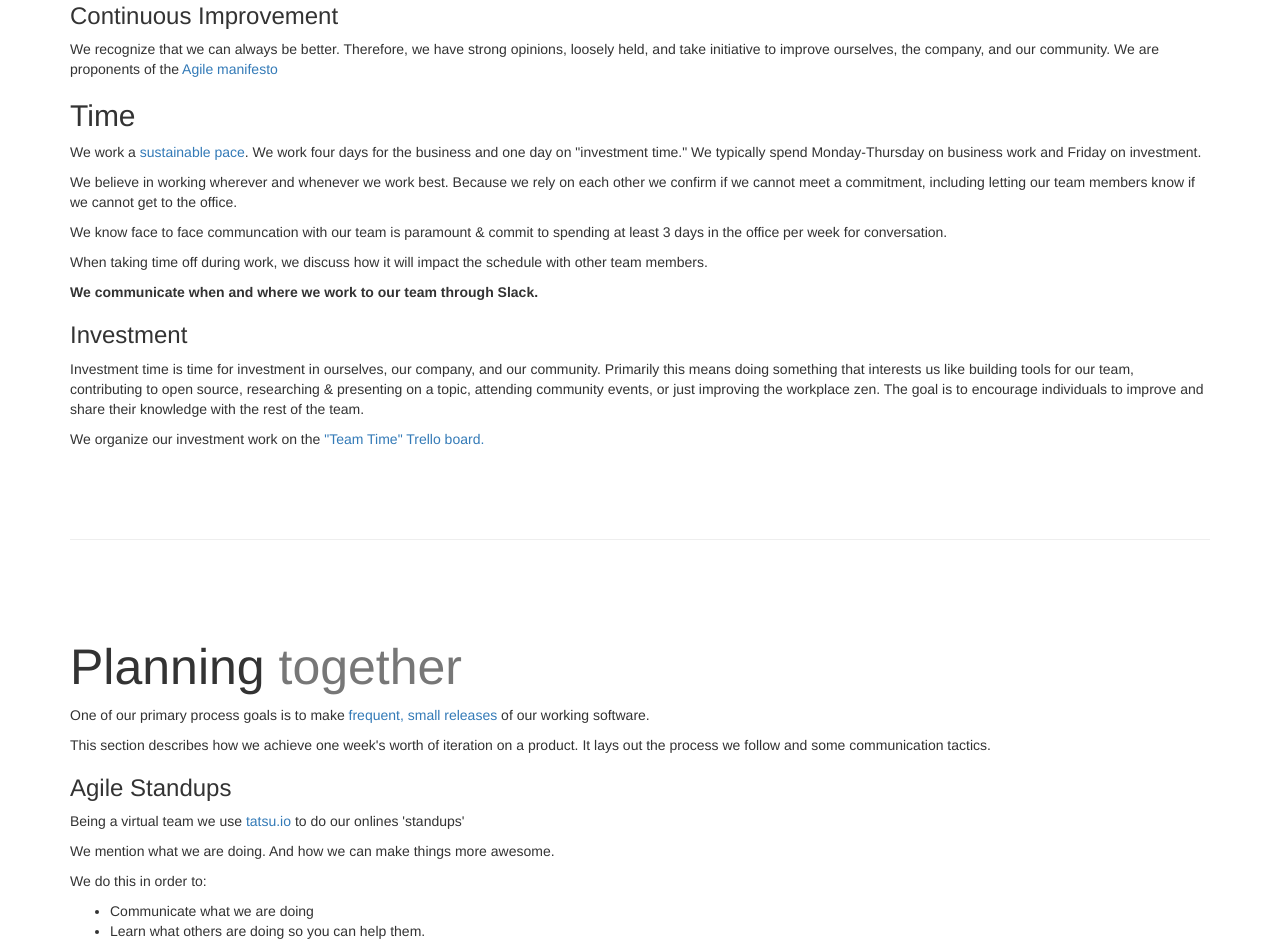
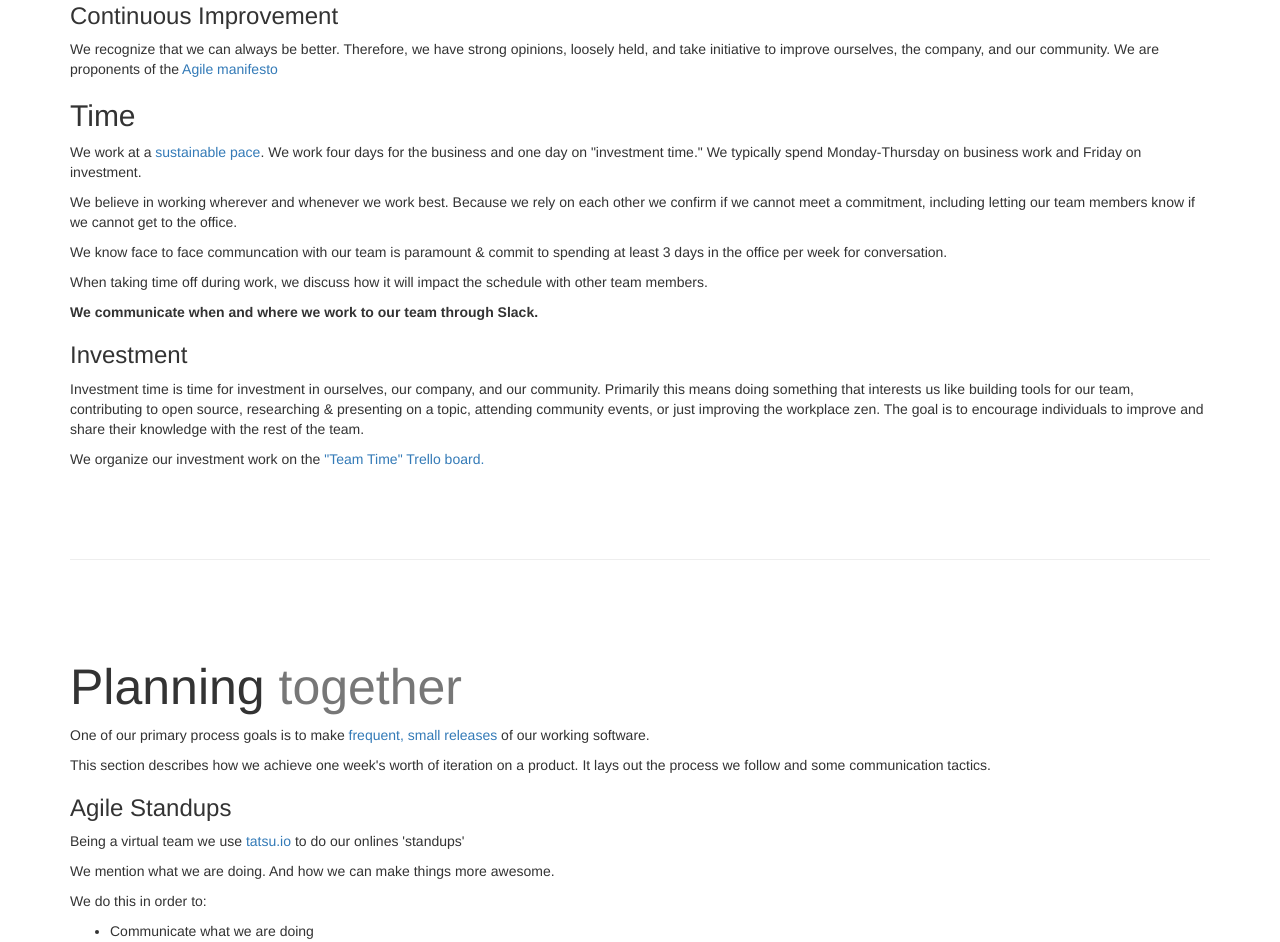
Before and after one commit to FairGo/fairgo.github.io, a plain HTML site: page index.html in a window 1280 px wide. Shown: the part 1128-2070 px from the top of the page. Drawn offline with Linux system fonts and the light colour scheme.

Commit message:
make sense

```diff
--- a/index.html
+++ b/index.html
@@ -99,7 +99,7 @@
                 <p>We recognize that we can always be better. Therefore, we have strong opinions, loosely held, and take initiative to improve ourselves, the company, and our community.
 We are proponents of the  <a href=" http://agilemanifesto.org/principles.html">Agile manifesto</a>
                 <h2 id="time">Time</h2>
-                <p>We work a <a href="http://www.extremeprogramming.org/rules/overtime.html">sustainable pace</a>. We work four
+                <p>We work at a <a href="http://www.extremeprogramming.org/rules/overtime.html">sustainable pace</a>. We work four
                     days for the business and one day on &quot;investment time.&quot; We typically spend Monday-Thursday
                     on business work and Friday on investment.</p>
                 <p>We believe in working wherever and whenever we work best.
```
